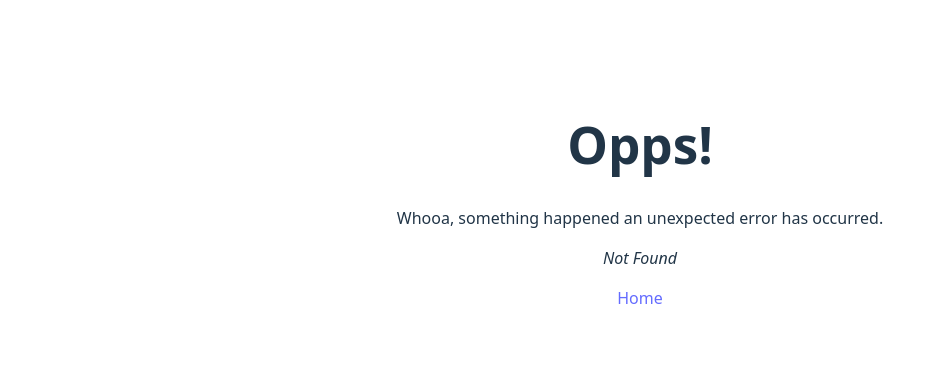
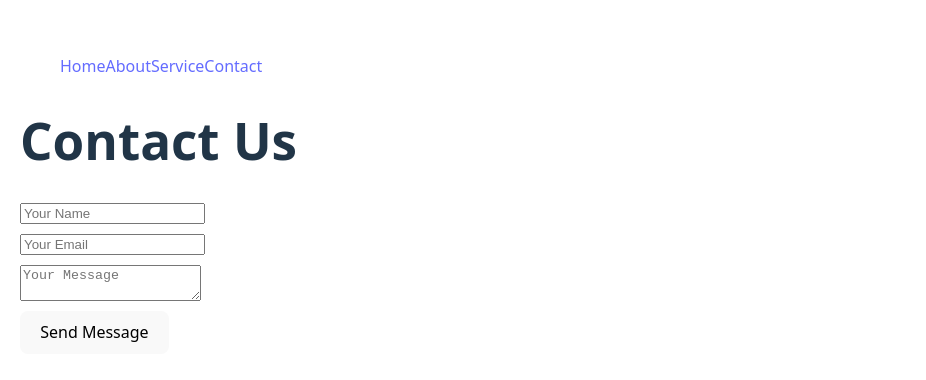
Before and after one commit to Agent1c/alx-fe-reactjs, a React (Vite) app in the folder my-company/: page /contact in a window 1280 px wide. Before the commit this address had no page. Shown: the part 204-584 px from the top of the page, without its empty margins (0-926 px from the left). Built offline with nearby package versions, Linux system fonts and the light colour scheme.

Commit message:
Route bug fix

```diff
--- a/my-company/src/App.jsx
+++ b/my-company/src/App.jsx
@@ -1,35 +1,22 @@
-import './App.css'
-import Home from '../pages/Home'
-import About from '../pages/About'
-import Services from '../pages/Services'
-import Contact from '../pages/Contact'
-import ErrorHandle from './error-page'
-
-//Router
-import { createBrowserRouter, RouterProvider } from "react-router-dom"
-
-//Create path.
-const router = createBrowserRouter([
-  { path: "/",
-    element: <Home />,
-    errorElement: <ErrorHandle />
-   },
-  { path: "pages/about", element: <About /> },
-  { path: "pages/services", element: <Services /> },
-  { path: "pages/contact", element: <Contact /> },
-
-])
+import React from 'react';
+import { BrowserRouter as Router, Routes, Route } from 'react-router-dom';
+import Home from './components/Home';
+import About from './components/About';
+import Services from './components/Services';
+import Contact from './components/Contact';
 
 
 function App() {
-
   return (
-    <>
-      <RouterProvider router={router} />
-      {/* </RouterProvider> */}
-
-    </>
-  )
+    <Router>
+      <Routes>
+        <Route path="/" element={<Home />} />
+        <Route path="/about" element={<About />} />
+        <Route path="/services" element={<Services />} />
+        <Route path="/contact" element={<Contact />} />
+      </Routes>
+    </Router>
+  );
 }
 
-export default App
+export default App;
--- /dev/null
+++ b/my-company/src/components/About.jsx
@@ -0,0 +1,13 @@
+import NavBar from "./Navbar";
+
+function About() {
+  return (
+    <div style={{ padding: '20px' }}>
+      <NavBar />
+      <h1>About Us</h1>
+      <p>Our company has been providing top-notch services since 1990. We specialize in various fields including technology, marketing, and consultancy.</p>
+    </div>
+  );
+}
+
+export default About;
--- /dev/null
+++ b/my-company/src/components/Contact.jsx
@@ -0,0 +1,53 @@
+import { useState } from 'react';
+import NavBar from "./Navbar";
+function Contact() {
+    const [formData, setFormData] = useState({
+        name: '',
+        email: '',
+        message: ''
+    });
+
+    const handleChange = (e) => {
+        setFormData({ ...formData, [e.target.name]: e.target.value });
+    };
+
+    const handleSubmit = (e) => {
+        e.preventDefault();
+        alert('Form submitted!');
+    };
+
+    return (
+        <div style={{ padding: '20px' }}>
+            <NavBar />
+            <h1>Contact Us</h1>
+            <form onSubmit={handleSubmit}>
+                <input
+                    type="text"
+                    name="name"
+                    placeholder="Your Name"
+                    value={formData.name}
+                    onChange={handleChange}
+                    style={{ display: 'block', margin: '10px 0' }}
+                />
+                <input
+                    type="email"
+                    name="email"
+                    placeholder="Your Email"
+                    value={formData.email}
+                    onChange={handleChange}
+                    style={{ display: 'block', margin: '10px 0' }}
+                />
+                <textarea
+                    name="message"
+                    placeholder="Your Message"
+                    value={formData.message}
+                    onChange={handleChange}
+                    style={{ display: 'block', margin: '10px 0' }}
+                />
+                <button type="submit">Send Message</button>
+            </form>
+        </div>
+    );
+}
+
+export default Contact;
--- /dev/null
+++ b/my-company/src/components/Home.jsx
@@ -0,0 +1,15 @@
+import NavBar from "./Navbar";
+
+function Home() {
+    return (
+        <>
+            <NavBar />
+            <div style={{ padding: '20px' }}>
+                <h1>Welcome to Our Company</h1>
+                <p>We are dedicated to delivering excellence in all our services.</p>
+            </div>
+        </>
+    );
+}
+
+export default Home;
--- /dev/null
+++ b/my-company/src/components/Services.jsx
@@ -0,0 +1,20 @@
+import NavBar from "./Navbar";
+
+function Services() {
+  return (
+    <div style={{
+      padding: '20px',
+      margin: '0 auto',
+    }}>
+      <NavBar />
+      <h1>Our Services</h1>
+      <ul>
+        <li>Technology Consulting</li>
+        <li>Market Analysis</li>
+        <li>Product Development</li>
+      </ul>
+    </div>
+  );
+}
+
+export default Services;
```
